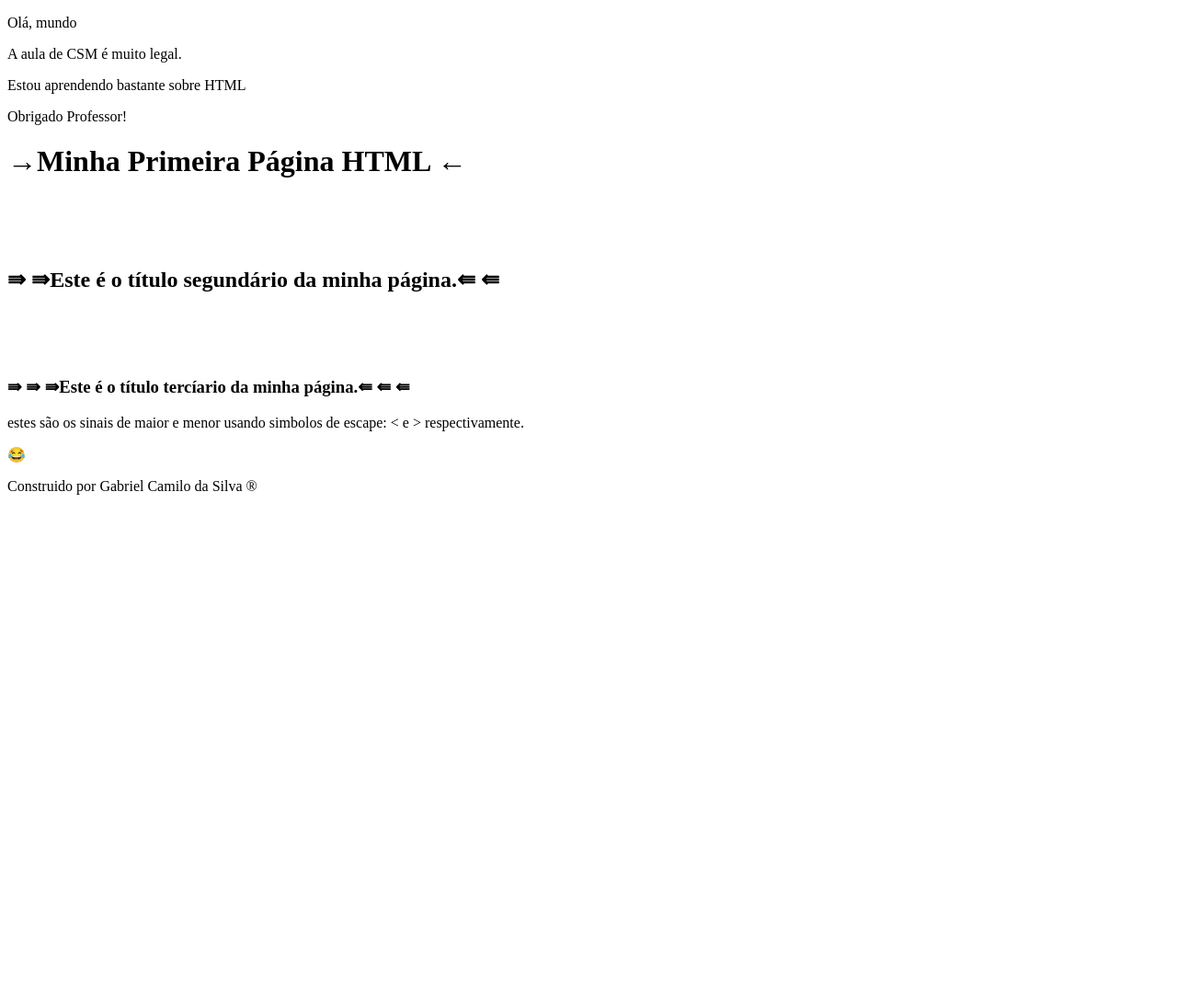
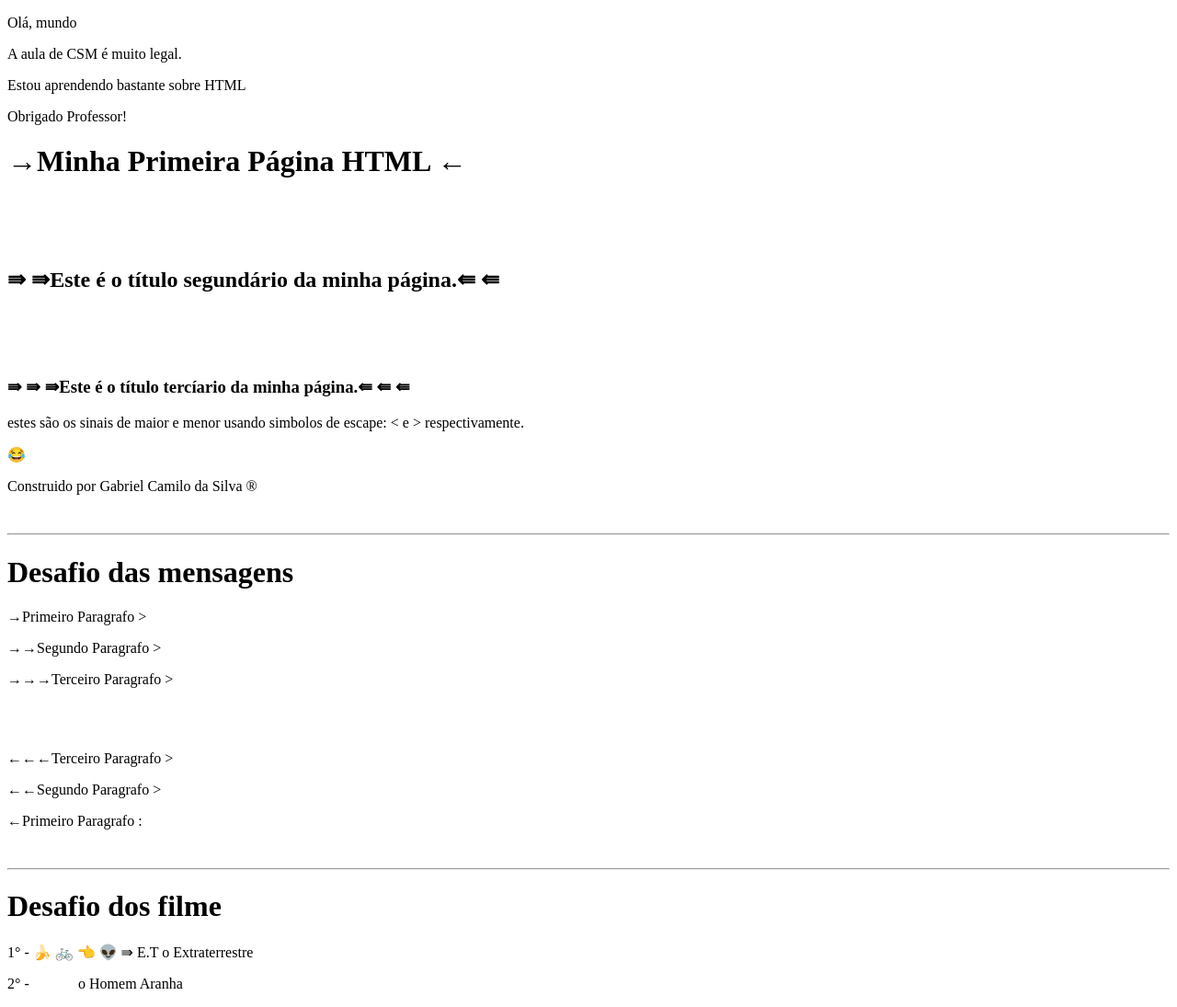
Before and after one commit to Romerito11/SIN1-CSW2026-1, a plain HTML site: page Aula - 01/index.html in a window 1280 px wide. Shown: the whole page at 92% size. Before the commit the page ends 800 px from the top, so only its background shows below. Drawn offline with Linux system fonts and the light colour scheme.

Commit message:
Add files via upload

```diff
--- a/Aula - 01/index.html
+++ b/Aula - 01/index.html
@@ -24,9 +24,39 @@
         estes são os sinais de maior e menor usando simbolos de
         escape: &lt; e &gt; respectivamente.
     </p>
-    <p>&#x1F602</p>
+    <p>&#x1F602;</p>
 
     <p>Construido por Gabriel Camilo da Silva &reg;</p>
 
+    <br>
+    <hr>
+
 </body>
 </html>
+<html lang="pt-br">
+<head>
+    <meta charset="UTF-8">
+    <meta name="viewport" content="width=device-width, initial-scale=1.0">
+    <title>Aula-01</title>
+</head>
+<body>
+    <h1>Desafio das mensagens</h1>
+    <p>&rarr;Primeiro Paragrafo &gt;</p>
+    <p>&rarr;&rarr;Segundo Paragrafo &gt;</p>
+    <p>&rarr;&rarr;&rarr;Terceiro Paragrafo &gt;</p>
+    <br>
+    <br>
+    <p>&larr;&larr;&larr;Terceiro Paragrafo &gt;</p>
+    <p>&larr;&larr;Segundo Paragrafo &gt;</p>
+    <p>&larr;Primeiro Paragrafo :</p>
+
+    <br>
+    <hr>
+
+    <h1>Desafio dos filme</h1>
+    <p>1° - &#x1F34C; &#x1F6B2; &#x1F448; &#x1F47D; &rAarr; E.T o Extraterrestre</p>
+    <p>2° - &#x1F3FB; &#x1F577; &rAarr; o Homem Aranha</p>
+    <p></p>
+
+</body>
+</html>
```
